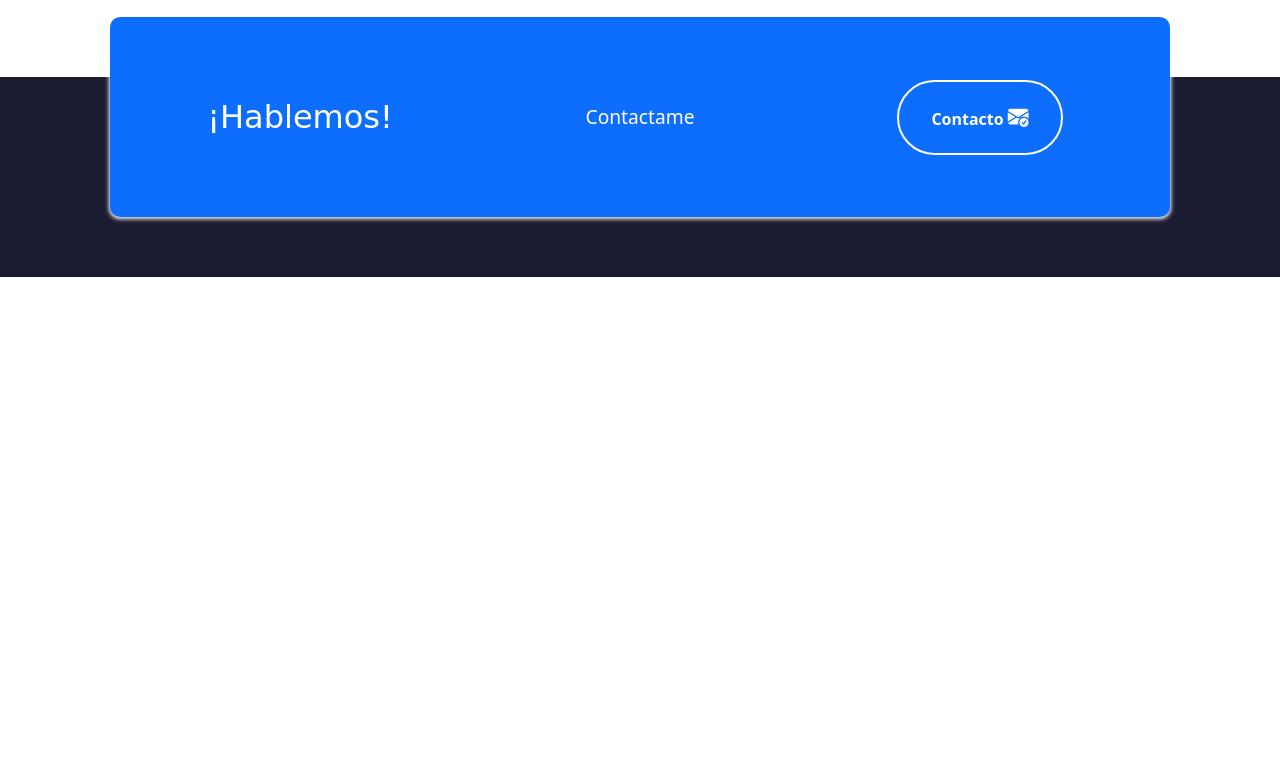
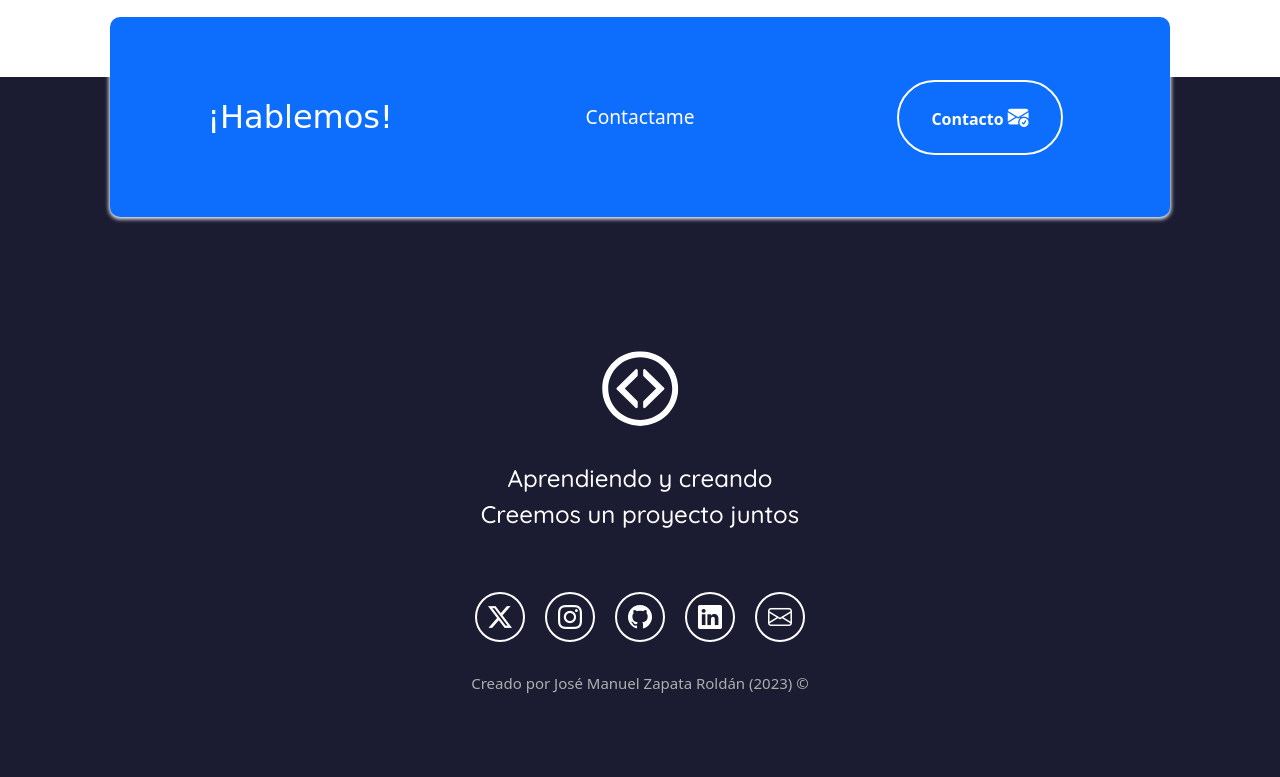
Before and after one commit to Jos3100/jose_staticweb, a website: page bootstrap/index.html in a window 1280 px wide. Shown: the part 3798-4575 px from the top of the page. Before the commit the page ends 4075 px from the top, so only its background shows below. Drawn offline with nearby package versions, Linux system fonts and the light colour scheme; a web font is replaced by a local one.

Commit message:
staticWeb09

```diff
--- a/bootstrap/index.html
+++ b/bootstrap/index.html
@@ -22,7 +22,9 @@
   <!-- Google Fonts -->
   <link rel="preconnect" href="https://fonts.googleapis.com">
   <link rel="preconnect" href="https://fonts.gstatic.com" crossorigin>
-  <link href="https://fonts.googleapis.com/css2?family=Rubik+Dirt&family=Share+Tech+Mono&display=swap" rel="stylesheet">
+  <link
+    href="https://fonts.googleapis.com/css2?family=Quicksand:wght@500&family=Rubik+Dirt&family=Share+Tech+Mono&display=swap"
+    rel="stylesheet">
 
 </head>
 
@@ -340,6 +342,30 @@
 
   </section>
 
+  <!-- Pie de pagina (Footer) -->
+  <footer class="seccion-oscura d-flex flex-column align-items-center justify-content-center">
+    <img class="footer-logo" src="images/icono-blanco.svg">
+    <p class="footer-texto text-center">Aprendiendo y creando<br>Creemos un proyecto juntos</p>
+    <div class="iconos-redes-sociales d-flex flex-wrap align-items-center justify-content-center">
+      <a href="https://twitter.com/" target="_blank" rel="noopener noreferrer">
+        <i class="bi bi-twitter-x"></i>
+      </a>
+      <a href="https://www.instagram.com/" target="_blank" rel="noopener noreferrer">
+        <i class="bi bi-instagram"></i>
+      </a>
+      <a href="https://github.com/" target="_blank" rel="noopener noreferrer">
+        <i class="bi bi-github"></i>
+      </a>
+      <a href="https://www.linkedin.com/" target="_blank" rel="noopener noreferrer">
+        <i class="bi bi-linkedin"></i>
+      </a>
+      <a href="mailto:estenoesmicorreo@gmail.com" target="_blank" rel="noopener noreferrer">
+        <i class="bi bi-envelope"></i>
+      </a>
+
+    </div>
+    <div class="derechos-de-autor">Creado por José Manuel Zapata Roldán (2023) &#169;</div>
+  </footer>
 
 
 
--- a/bootstrap/style.css
+++ b/bootstrap/style.css
@@ -324,6 +324,63 @@ h1 {
     color: black;
 }
 
+/* Pie de pagina (footer) */
+
+footer {
+    min-height: 500px;
+}
+
+.footer-logo {
+    height: 80px;
+    width: 80px;
+    margin: 10px;
+}
+
+.footer-texto {
+    font-size: 1.5rem;
+    padding: 20px;
+    margin-bottom: 30px;
+    font-family:'Quicksand', sans-serif;
+}
+
+.iconos-redes-sociales a {
+    width: 50px;
+    height: 50px;
+    display: flex;
+    align-items: center;
+    justify-content: center;
+    padding: 2px;
+    margin: 10px;
+    border: 2px solid white;
+    border-radius: 50%;
+    transition: all 0.2s ease-in;
+}
+
+.iconos-redes-sociales i{
+    color: white;
+    font-size: 1.5rem;
+    transition: all 0.2s ease-in;
+}
+
+.iconos-redes-sociales a:hover {
+    background-color: white;
+    border: 2px solid rgb(13, 110, 253);
+}
+
+.iconos-redes-sociales a:hover i {
+    color: black;
+}
+
+.derechos-de-autor {
+    font-size: 15px;
+    color: #aeaeae;
+    padding: 20px;
+}
+
+
+
+
+
 
 
 
```
Also changed, not shown: bootstrap/images/icono-blanco.svg (added).
